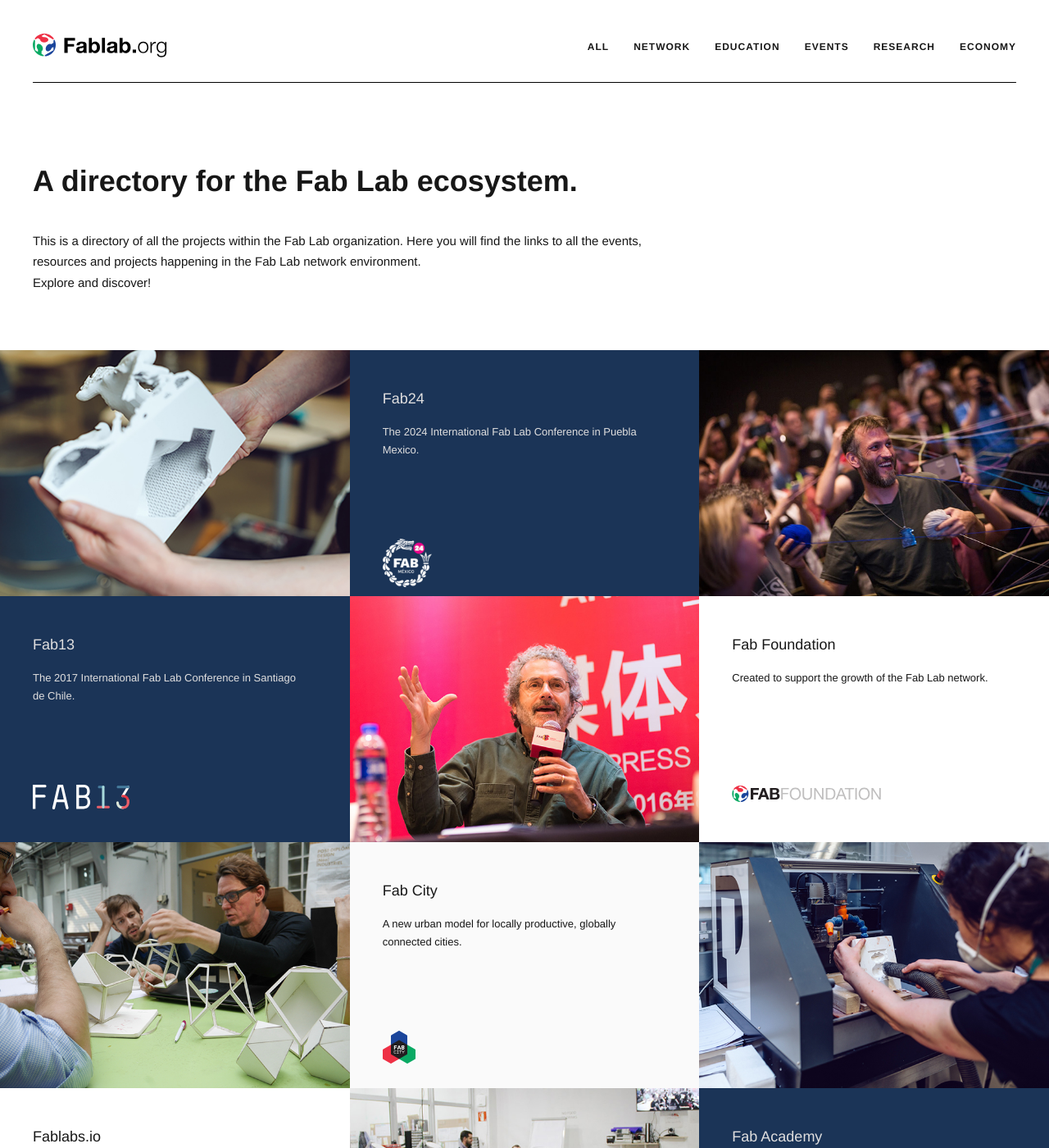
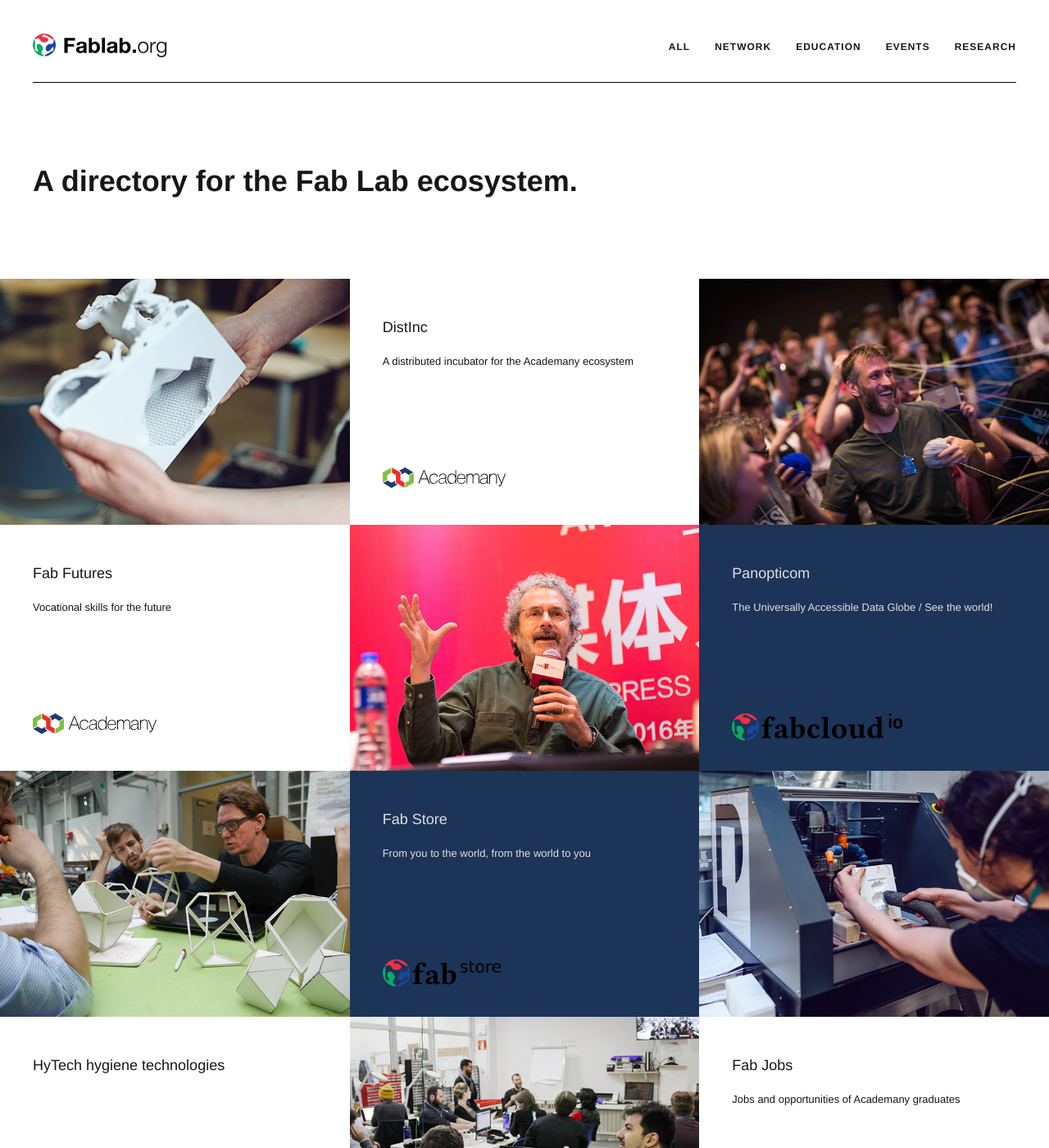
Before and after one commit to fablaborg/fablaborg.github.io, a Jekyll site: the page built from index.html, in a window 1280 px wide and 1400 px high. Shown: the whole window at 82% size. Built offline with Jekyll 4.4.1, drawn with Linux system fonts in a browser that asks for light colours; nearby versions of some CDN libraries; a script that is not in the unit is left out; some of the changed text lies outside the part shown.

Commit message:
adding new programs

```diff
--- a/_config.yml
+++ b/_config.yml
@@ -2,7 +2,7 @@
 
 title: Fablab Organization Website
 description: "A directory for the Fab Lab ecosystem."
-about: "This is a directory of all the projects within the Fab Lab organization. Here you will find the links to all the events, resources and projects happening in the Fab Lab network environment."
+about: ""
 url: https://fablaborg.github.io/
 email: info@fabfoundation.org
 
--- a/_data/organizations.yml
+++ b/_data/organizations.yml
@@ -1,15 +1,55 @@
+- organization: "DistInc"
+  description: "A distributed incubator for the Academany ecosystem"
+  url: https://distinc.academany.org/
+  img: academany-black.svg
+  category: network
+
+- organization: "Fab Futures"
+  description: "Vocational skills for the future"
+  url: https://futures.academany.org/
+  img: academany-black.svg
+  category: education
+
+- organization: "Panopticom"
+  description: "The Universally Accessible Data Globe / See the world!"
+  url: https://panopticom.fabcloud.io/
+  img: fabcloudio.png
+  bgcolor: 1B3457
+  fontcolor: e0dfdf
+  category: network
+
+- organization: "Fab Store"
+  description: "From you to the world, from the world to you"
+  url: https://fablab.store
+  img: fabstore.png
+  bgcolor: 1B3457
+  fontcolor: e0dfdf
+  category: network
+
+- organization: "HyTech hygiene technologies"
+  description: ""
+  url: https://hytech.fabcloud.io/
+  img: fabcloudio.png
+  category: network
+
+- organization: "Fab Jobs"
+  description: "Jobs and opportunities of Academany graduates"
+  url: https://jobs.academany.org
+  img: academany-black.svg
+  category: network
+
+- organization: "Fab City Technologies"
+  description: ""
+  url: https://fct.fabcloud.io/
+  img: fabcloudio.png
+  bgcolor: 1B3457
+  fontcolor: e0dfdf
+  category: network
+
 - organization: "Fab24"
   description: "The 2024 International Fab Lab Conference in Puebla Mexico."
   url: http://fab24.fabevent.org/
   img: fab24_logo.png
-  bgcolor: 1B3457
-  fontcolor: e0dfdf
-  category: events
-
-- organization: "Fab13"
-  description: "The 2017 International Fab Lab Conference in Santiago de Chile."
-  url: http://fab13.fabevent.org/
-  img: fab13.svg
   bgcolor: 1B3457
   fontcolor: e0dfdf
   category: events
@@ -63,6 +103,60 @@
   img: academany-black.svg
   bgcolor: fafafa
   category: education
+
+- organization: "Fab23"
+  description: "The 2023 International Fab Lab Conference in Thimphu, Bhutan with the theme #Designing Resilient Futures."
+  url: http://fab23.fabevent.org/
+  img: fab23.svg
+  bgcolor: 1B3457
+  fontcolor: e0dfdf
+  category: events
+
+- organization: "Bali Fab Fest"
+  description: "The 2022 International Fab Lab Conference in Bali (Indonesia) and Fab City Summit with the theme #Designing Emergent Realities."
+  url: http://bali.fabevent.org/
+  img: fab17.svg
+  bgcolor: 27b580
+  fontcolor: e0dfdf
+  category: events
+
+- organization: "Fab16"
+  description: "The 2021 Online International Fab Lab Conference in Montréal (Canada) and the Fab City Summit online with the theme #Fabricating the Commons."
+  url: http://fab16.fabevent.org/
+  img: fab16.png
+  category: events
+
+- organization: "FabX Live"
+  description: "The 2020 Online International Fab Lab Conference"
+  url: http://fabxlive.fabevent.org/
+  img: fabx_live.png
+  bgcolor: 1B3457
+  fontcolor: e0dfdf
+  category: events
+
+- organization: "Fab15"
+  description: "The 2019 International Fab Lab Conference in El Gouna, Egypt. with the theme #Collectivly Independent"
+  url: http://fab15.fabevent.org/
+  img: fab15.png
+  bgcolor: f13c53
+  fontcolor: e0dfdf
+  category: events
+
+- organization: "Fab14"
+  description: "The 2018 International Fab Lab Conference in Toulouse, France. with the theme #Fabricating Resilence"
+  url: http://fab14.fabevent.org/
+  img: fab14.svg
+  bgcolor: 27b580
+  fontcolor: e0dfdf
+  category: events
+
+- organization: "Fab13"
+  description: "The 2017 International Fab Lab Conference in Santiago de Chile."
+  url: http://fab13.fabevent.org/
+  img: fab13.svg
+  bgcolor: 1B3457
+  fontcolor: e0dfdf
+  category: events
 
 - organization: "Fab12"
   description: "The 12th international Fab Lab Conference that took place in Shenzhen, Aug 2016."
--- a/_includes/header.html
+++ b/_includes/header.html
@@ -5,7 +5,7 @@
 	<div class="container">
 		<div class="col-md-9 col-lg-8 about">
 			<h1>{{ site.description }}</h1>
-			<p>{{ site.about }}<br> Explore and discover!</p>
+			<p>{{ site.about }}</p>
 		</div>
 	</div>
 </section>
--- a/_includes/navbar.html
+++ b/_includes/navbar.html
@@ -34,9 +34,6 @@
                     <li>
                         <a class="sort" href="#research">Research</a>
                     </li>
-                    <li>
-                        <a class="sort" href="#economy">Economy</a>
-                    </li>
                 </ul>
             </div>
             <!-- /.navbar-collapse -->
--- a/_layouts/style.css
+++ b/_layouts/style.css
@@ -489,7 +489,7 @@
 }
 
 .org-img {
-    /*height: 90px;*/
+    max-height: 50px;
 }
 
 
```
